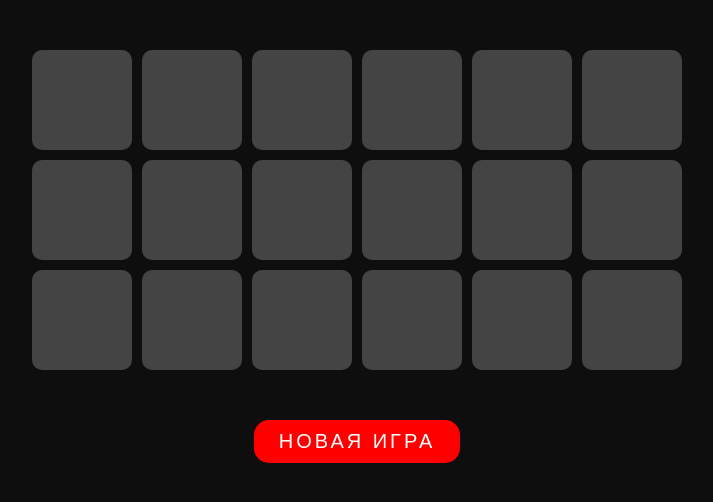
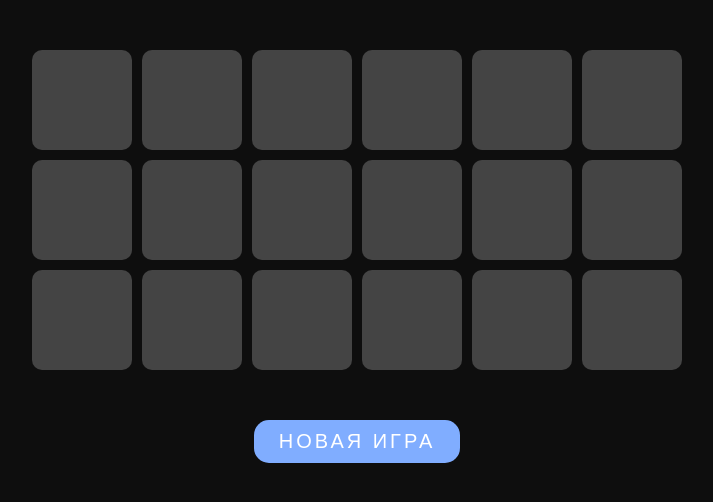
Before and after one commit to Raxim165/Pairs_game, a plain HTML site: page index.html in a window 1280 px wide. In both pictures the pointer is over the button "НОВАЯ ИГРА". Shown: the whole page, without its empty margins (283-996 px from the left). Drawn offline with Linux system fonts and the light colour scheme.

Commit message:
Update style.css

```diff
--- a/style.css
+++ b/style.css
@@ -62,7 +62,7 @@ body {
 }
 
 .new-game-button:hover {
-  background-color: red;
+  background-color: #80adff;
 }
 
 .new-game-button:active {
```
